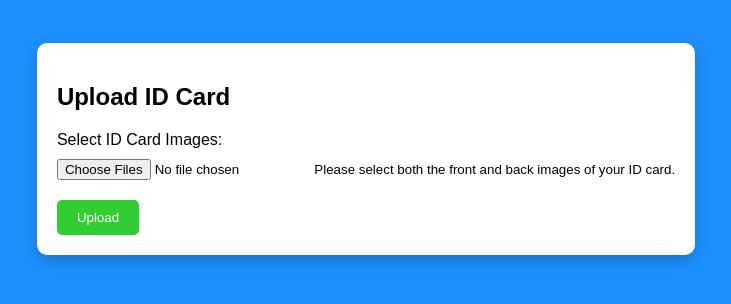
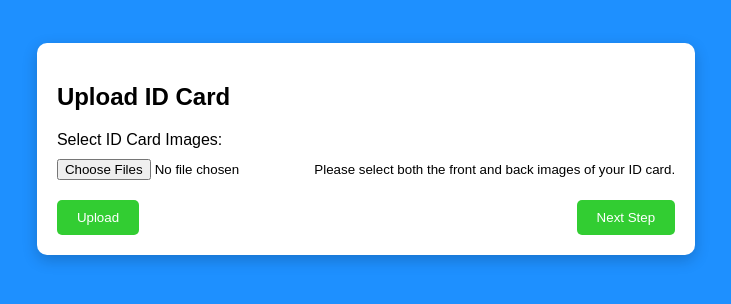
Before and after one commit to ananthudev/Liveliness-Check-Facial-Recognition-for-Fraud-Prevention, a Flask app: page /id in a window 1280 px wide. Shown: the part 251-555 px from the top of the page, without its empty margins (274-1005 px from the left). Run offline with Flask 3, Linux system fonts and the light colour scheme; some libraries are stand-ins or nearby versions.

Commit message:
added next step button in id.html and added css

```diff
--- a/static/css/id.css
+++ b/static/css/id.css
@@ -16,7 +16,7 @@ body {
     color: #000; /* Text color for the form */
 }
 h2 {
-    color: #000; /* Ensuring text color is visible on light background */
+    color: #000;
 }
 label {
     display: block;
@@ -25,8 +25,12 @@ label {
 input[type="file"] {
     margin-bottom: 20px;
 }
+.button-container {
+    display: flex;
+    justify-content: space-between; /* Align buttons on opposite sides */
+    width: 100%; /* Ensure container takes full width of form */
+}
 button {
-    display: inline-block;
     padding: 10px 20px;
     background-color: #32cd32; /* Green background */
     color: #ffffff; /* White text color */
@@ -39,6 +43,11 @@ button:hover {
     background-color: #28a745; /* Darker green */
 }
 
+/* Adjustments for the "Next Step" button */
+.next-step {
+    margin-left: auto; /* Pushes the button to the right */
+}
+
 /* Existing animations */
 @keyframes fadeIn { /* Same as before */ }
 @keyframes popIn { /* Same as before */ }
--- a/templates/id.html
+++ b/templates/id.html
@@ -16,7 +16,10 @@
                 <input type="file" id="id_images" name="id_images" accept="image/png, image/jpeg" multiple required>
                 <small>Please select both the front and back images of your ID card.</small>
             </div>
-            <button type="submit">Upload</button>
+            <div class="button-container">
+                <button type="submit">Upload</button>
+                <button type="submit" class="next-step">Next Step</button>
+            </div>
         </form>
     </div>
 
```
Also changed, not shown: templates/liveness.html (added, +11 -0 lines), templates/next.html (deleted, +0 -17 lines).
